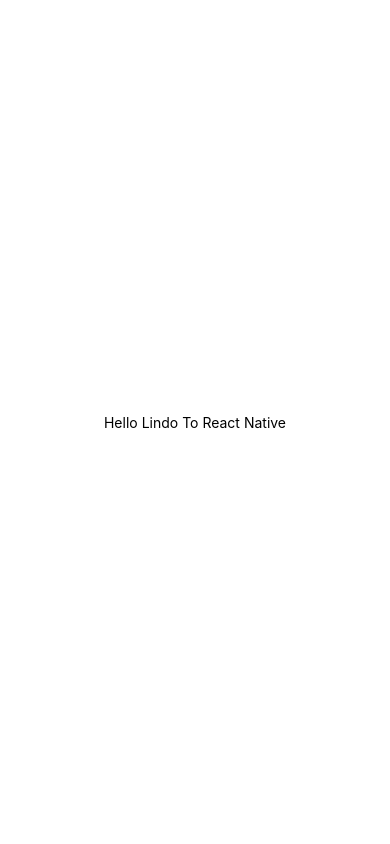
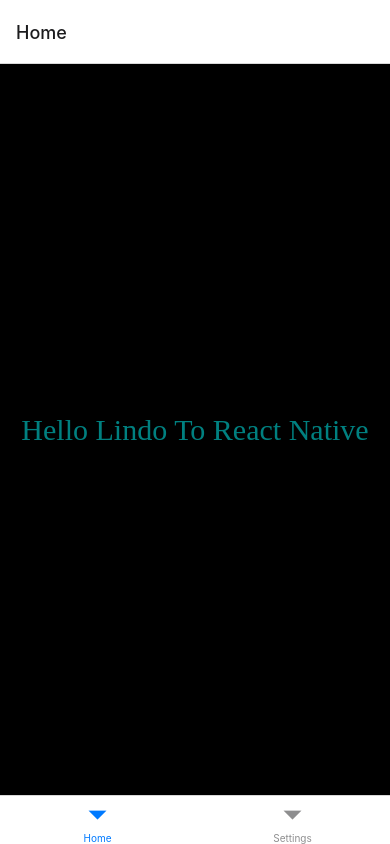
Before and after one commit to Lindo-pineapple/Tidal-Challenge, a React Native app: screen / in a window 390 px wide. Built offline with nearby package versions, Linux system fonts and the light colour scheme.

Commit message:
add tabs

```diff
--- a/App.tsx
+++ b/App.tsx
@@ -1,32 +1,39 @@
-/**
- * Sample React Native App
- * https://github.com/facebook/react-native
- *
- * @format
- */
-
 import React from 'react';
 import {Text, View, StyleSheet} from 'react-native';
+import {NavigationContainer} from '@react-navigation/native';
+import {createBottomTabNavigator} from '@react-navigation/bottom-tabs';
+
+const Tab = createBottomTabNavigator();
 
 const styles = StyleSheet.create({
   main: {
     flex: 1,
     justifyContent: 'center',
     alignItems: 'center',
+    backgroundColor: 'black',
   },
   customText: {
-    color: 'black',
+    color: 'teal',
     fontSize: 30,
     fontFamily: 'AvenirLTProRoman',
   },
 });
 
-function App(): React.JSX.Element {
+function DummyFumc() {
   return (
     <View style={styles.main}>
-      <Text>Hello Lindo To React Native</Text>
+      <Text style={styles.customText}>Hello Lindo To React Native</Text>
     </View>
   );
 }
 
-export default App;
+export default function App() {
+  return (
+    <NavigationContainer>
+      <Tab.Navigator>
+        <Tab.Screen name="Home" component={DummyFumc} />
+        <Tab.Screen name="Settings" component={DummyFumc} />
+      </Tab.Navigator>
+    </NavigationContainer>
+  );
+}
--- a/package.json
+++ b/package.json
@@ -10,6 +10,7 @@
     "test": "jest"
   },
   "dependencies": {
+    "@react-navigation/bottom-tabs": "^6.6.0",
     "react": "18.2.0",
     "react-native": "0.74.3"
   },
```
Also changed, not shown: 3 other files (tests, documents, lock files or other folders).
